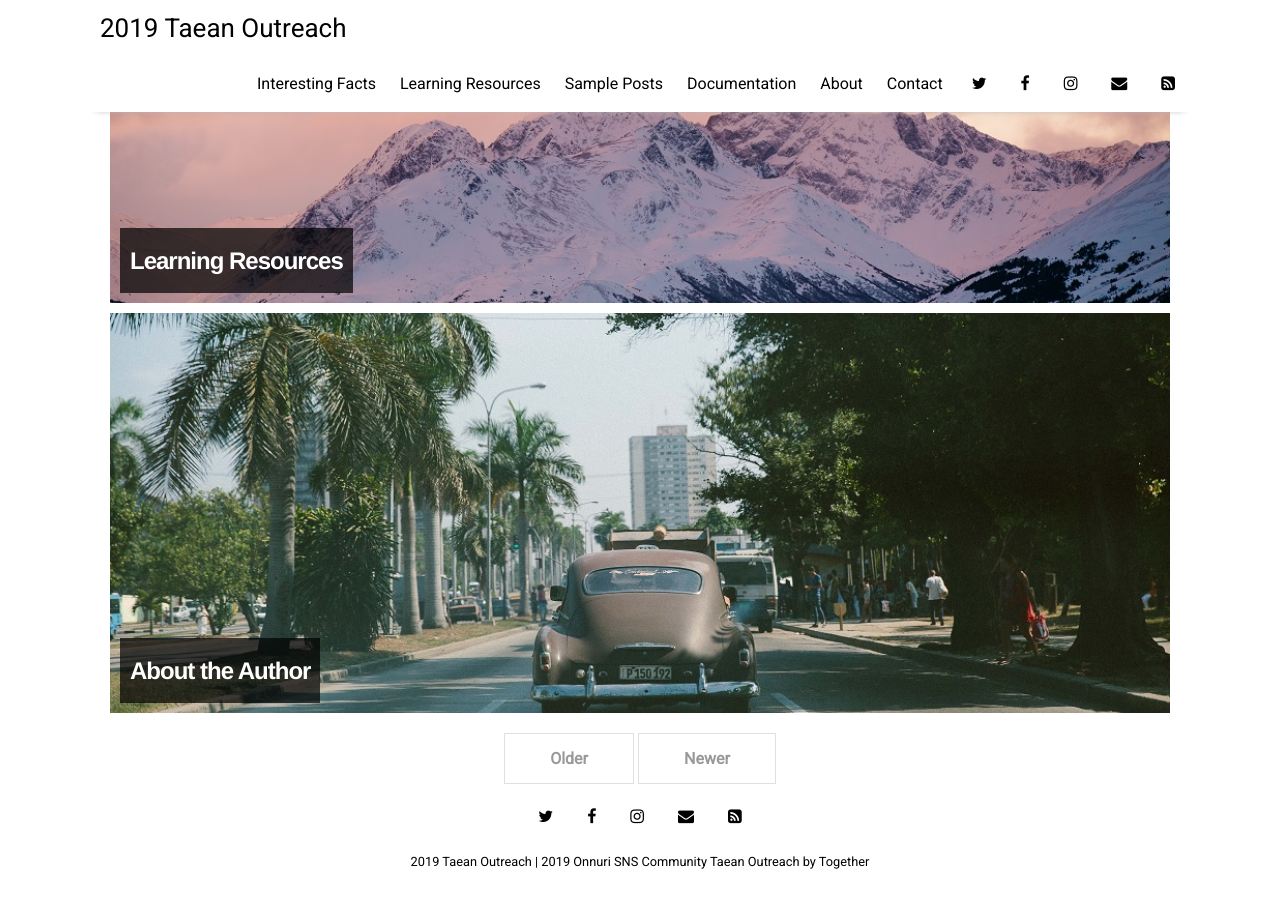
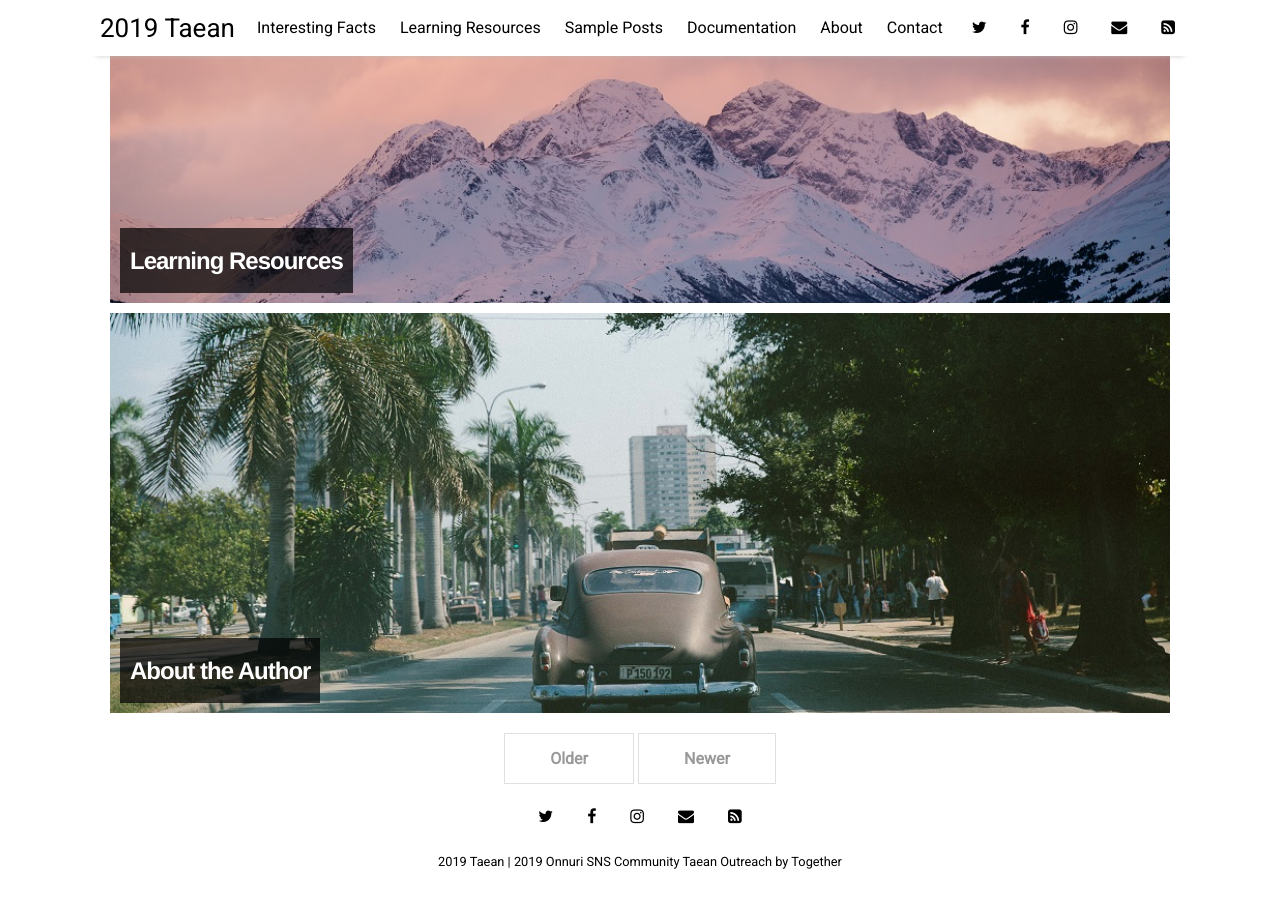
Before and after one commit to taean-outreach/taean-outreach.github.io, a Jekyll site: the page built from index.html, in a window 1280 px wide and 900 px high, scrolled down 1398 px. Built offline with Jekyll 4.4.1, drawn with Linux system fonts in a browser that asks for light colours; nearby versions of some CDN libraries; the list of posts is cut into pages by our own code.

Commit message:
Update _config.yml

```diff
--- a/_config.yml
+++ b/_config.yml
@@ -14,7 +14,7 @@
   style: :nested
 
 # Customise atom feed settings (this is where Jekyll-Feed gets configuration information)
-title:		           "2019 Taean Outreach"
+title:		           "2019 Taean"
 description:	       "2019 Onnuri SNS Community Taean Outreach"
 author:              "Together"
 
```
